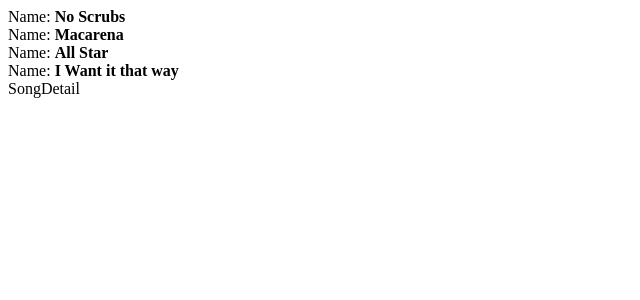
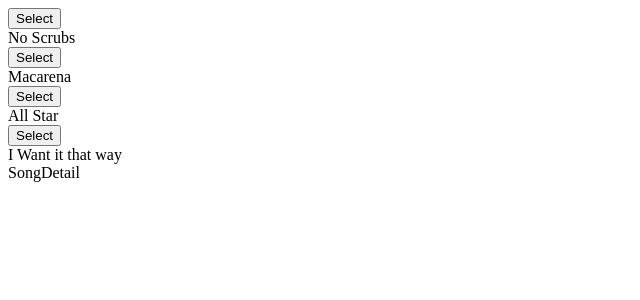
Before and after one commit to imvanzen/songs, a React (Create React App) app: page / in a window 1280 px wide. Shown: the top 300 px of the page, without its empty margins (0-640 px from the left). Built offline with nearby package versions, Linux system fonts and the light colour scheme; the HTML template or start-up script is replaced by a standard one.

Commit message:
Add button to the list element and display only song name

```diff
--- a/src/components/SongList.tsx
+++ b/src/components/SongList.tsx
@@ -11,7 +11,10 @@ const SongList = (props: Props) => {
     const { songs } = props
     const renderedSongs = songs.map(({ title }: Song) => (
         <div className='item' key={title as Key}>
-            Name: <b>{title}</b>
+            <div className='right floated content'>
+                <button className='ui button primary'>Select</button>
+            </div>
+            <div className='content'>{title}</div>
         </div>
     ))
     return (
```
